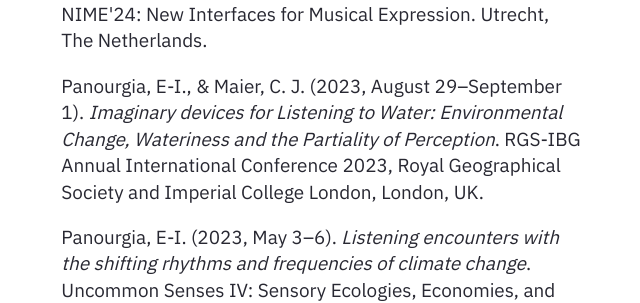
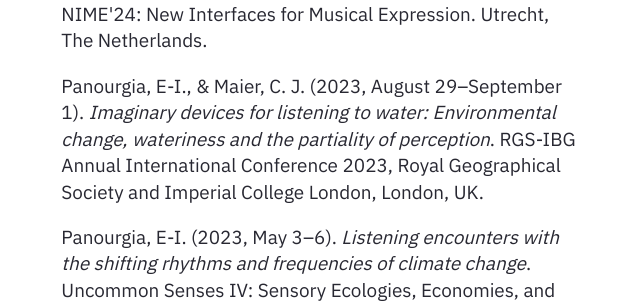
Before and after one commit to listeningtoclimatechange/listeningtoclimatechange.github.io, a Jekyll site: the page built from _notes/publications.md, in a window 1280 px wide and 900 px high, scrolled down 890 px. Shown: the part 160-463 px from the top of the window, without its empty margins (317-957 px from the left). Built offline with Jekyll 4.4.1, drawn with Linux system fonts in a browser that asks for light colours.

```diff
--- a/_notes/publications.md
+++ b/_notes/publications.md
@@ -15,7 +15,7 @@ Terboven, C., Panourgia, E-I., Arnrich, B., & Steckhan, N. (2023). Design, imple
 ### Conference presentations
 Panourgia, E-I., Usabaev, B., & Brennecke, A. (2024, September 4–6). *ClimaSynth: Enhancing environmental perception through climate change sonic interaction*. NIME'24: New Interfaces for Musical Expression. Utrecht, The Netherlands.
 
-Panourgia, E-I., & Maier, C. J. (2023, August 29–September 1). *Imaginary devices for Listening to Water: Environmental Change, Wateriness and the Partiality of Perception*.
+Panourgia, E-I., & Maier, C. J. (2023, August 29–September 1). *Imaginary devices for listening to water: Environmental change, wateriness and the partiality of perception*.
 RGS-IBG Annual International Conference 2023, Royal Geographical Society and Imperial College London, London, UK.
 
 Panourgia, E-I. (2023, May 3–6). *Listening encounters with the shifting rhythms and frequencies of climate	change*. Uncommon Senses IV: Sensory Ecologies, Economies, and Aesthetics Conference, Concordia University, Montreal, Canada.
```
